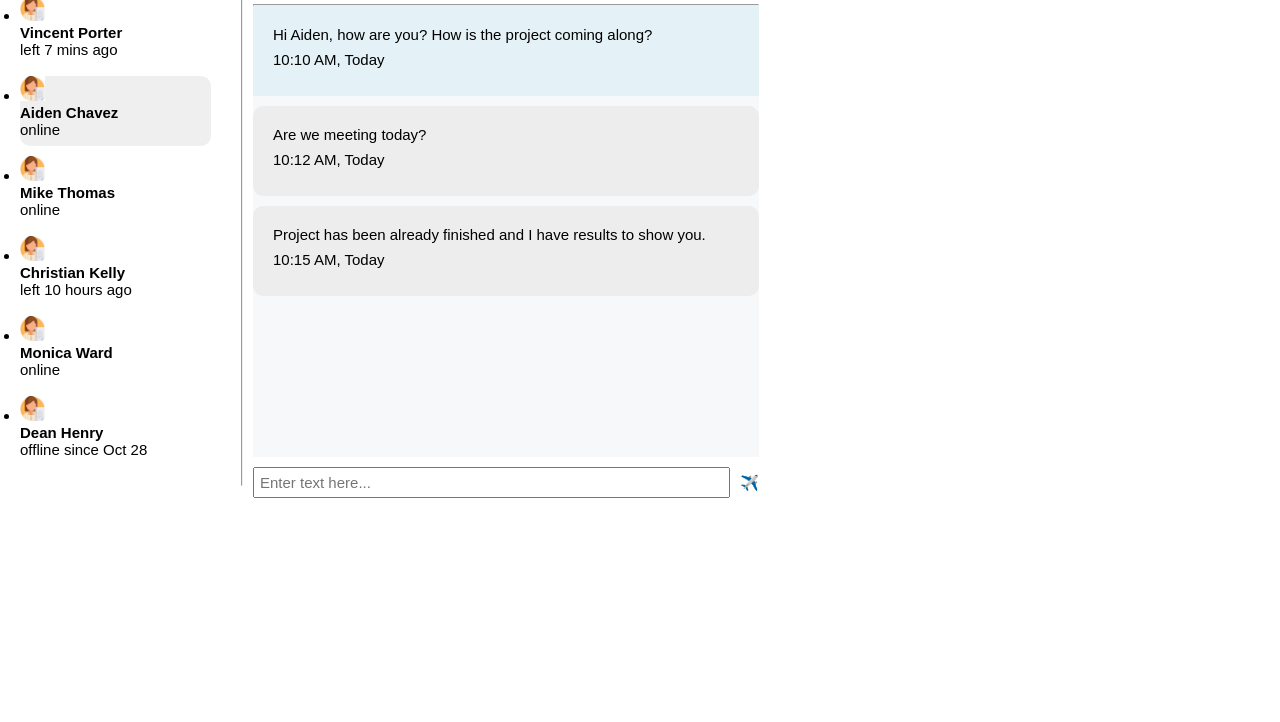
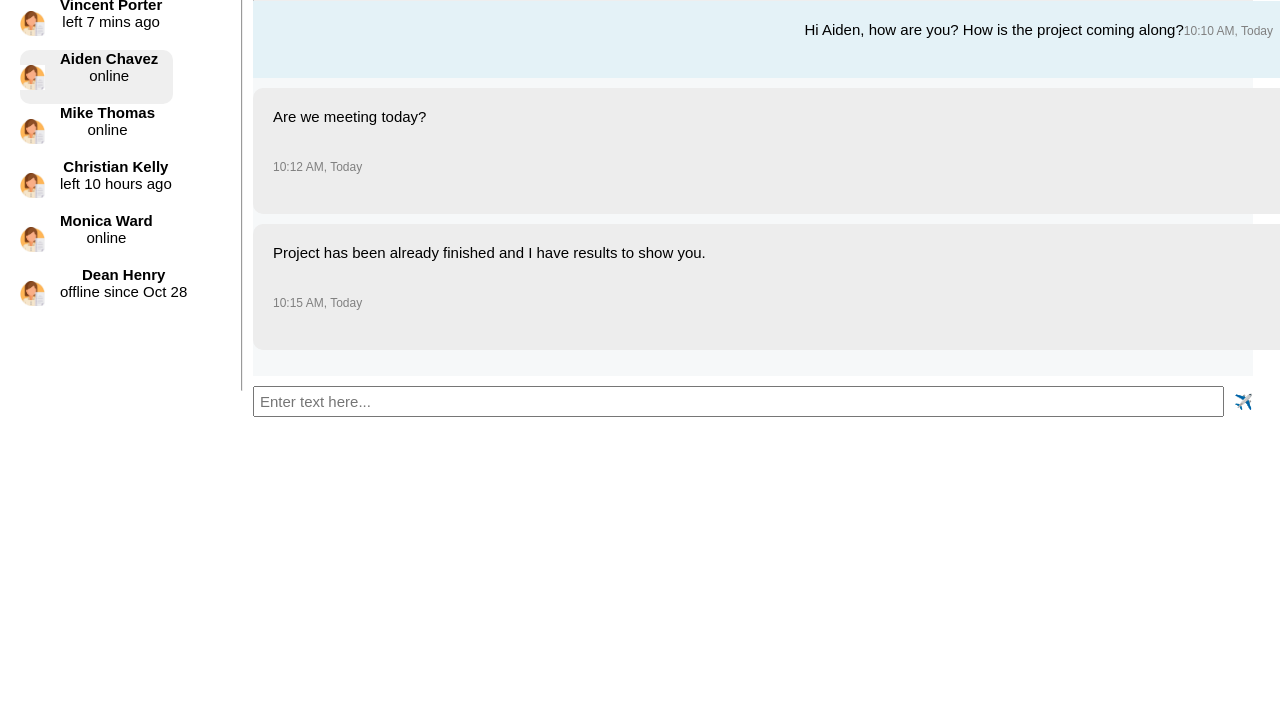
Before and after one commit to Analiendo/tp-curso-desarrollo-web3, a plain HTML site: page index.html in a window 1280 px wide. Shown: the part 78-800 px from the top of the page. Drawn offline with Linux system fonts and the light colour scheme.

Commit message:
more contact list styling

```diff
--- a/style.css
+++ b/style.css
@@ -1,13 +1,13 @@
 * {
   margin: 0;
   padding: 0;
-  box-sizing: border-box;
   font-family: Arial, Helvetica, sans-serif;
   font-size: 15px;
 }
 
 body {
   height: 100vh;
+  width: 100%;
 }
 
 section {
@@ -15,14 +15,16 @@ section {
   gap: 10px;
 }
 
+main {
+  width: 1000px;
+}
+
 .chat-actions {
-  width: 100%;
+
   display: flex;
-
   justify-content: end;
   gap: 15px;
   padding: 20px;
-
 }
 
 h3 {
@@ -30,28 +32,32 @@ h3 {
 }
 
 .chat-header {
+  display: flex;
   padding: 20px;
   display: flex;
   width: 100%;
   gap: 10px;
   align-content: center;
+}
+
+img {
+  width: 25px;
+}
+
+.contact-list {
+  margin: 20px;
+
 
 
 }
 
-img {
-  width: 25px;
-
-}
-
-.contact-list {
-
-  gap: 10px;
+li {
   display: flex;
-  flex-direction: column;
-  margin: 20px;
-  text-decoration: none;
-
+  gap: 15px;
+  align-items: center;
+  text-align: center;
+  white-space: nowrap;
+  max-width: 80%;
 }
 
 button {
@@ -60,7 +66,7 @@ button {
 }
 
 p {
-  margin-bottom: 8px;
+  margin-bottom: 20px;
 }
 
 .search {
@@ -71,7 +77,7 @@ p {
   width: 95%;
   border-radius: 5%;
   border-width: 0.5px;
-  border color: grey;
+  border-color: grey;
   color: grey;
   margin-top: 15px
 }
@@ -82,22 +88,26 @@ p {
   height: 80%;
   flex-direction: column;
   margin-bottom: 10px;
+  display: flex;
+
 }
 
 
 .message-sent {
-  flex-direction: column;
+  display: flex;
   width: 100%;
   justify-content: end;
-  gap: 20px;
+  align-items: end;
+  gap: 15p;
   padding: 20px;
   background-color: #E4F2F7
 }
 
 .message-received {
+  display: flex;
   flex-direction: column;
   width: 100%;
-  justify content: start;
+  justify-content: start;
   gap: 15px;
   padding: 20px;
   background-color: #EDEDED;
@@ -114,3 +124,8 @@ input {
   border-radius: 10px;
   margin: 0px;
 }
+
+.timestamp {
+  color: grey;
+  font-size: 12px;
+}
```
